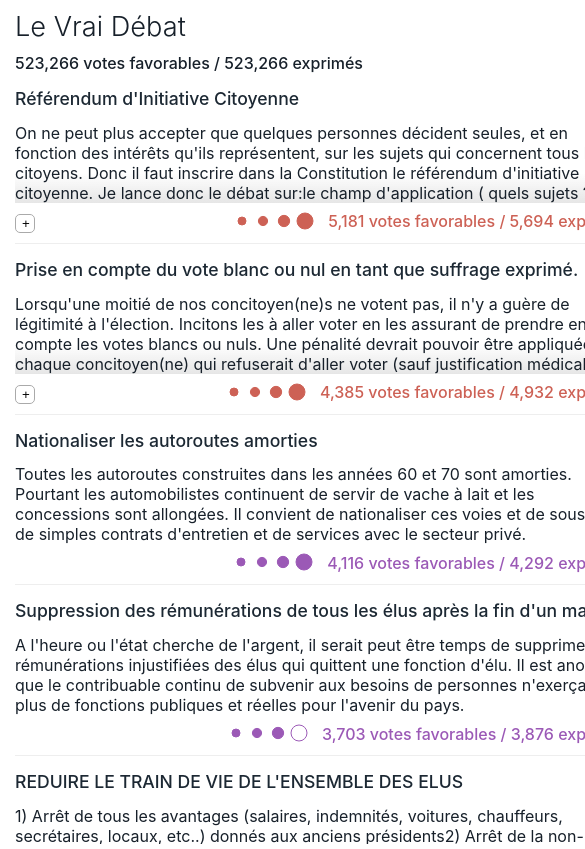
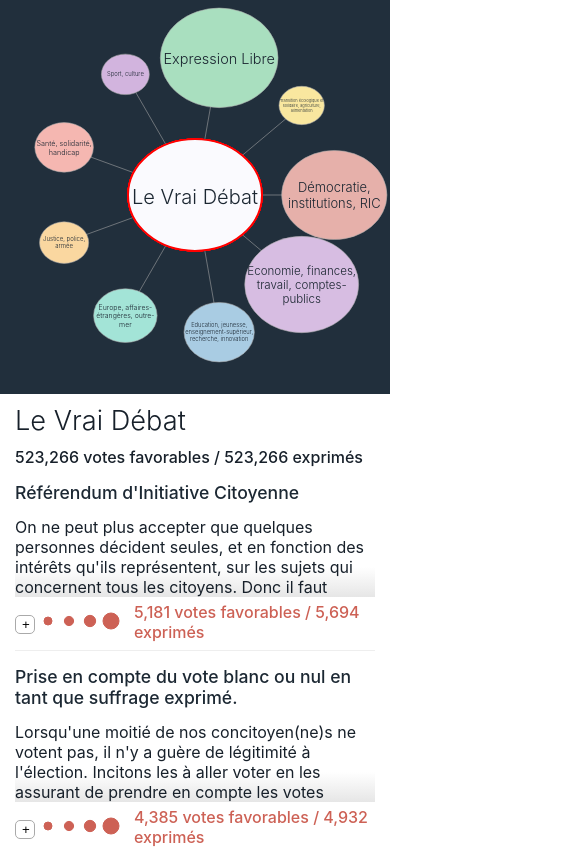
Before and after one commit to tonio73/le-vrai-debat, a React (Create React App) app in the folder app/: page / in a window 390 px wide. Shown: the top 849 px of the page, 585 px wide, since content can reach past the window. Built offline with nearby package versions, Linux system fonts and the light colour scheme.

Commit message:
Minimum adjustment for responsive

```diff
--- a/app/src/App.css
+++ b/app/src/App.css
@@ -165,3 +165,15 @@
 .scale svg circle{
   stroke-width: 1px;
 }
+
+/*= Responsive =*/
+
+@media (max-width: 800px) {
+  .app-wrap {
+    flex-direction: column;
+  }
+
+  .chart-wrap {
+    /* max-height: 50vh; */
+  }
+}
```
